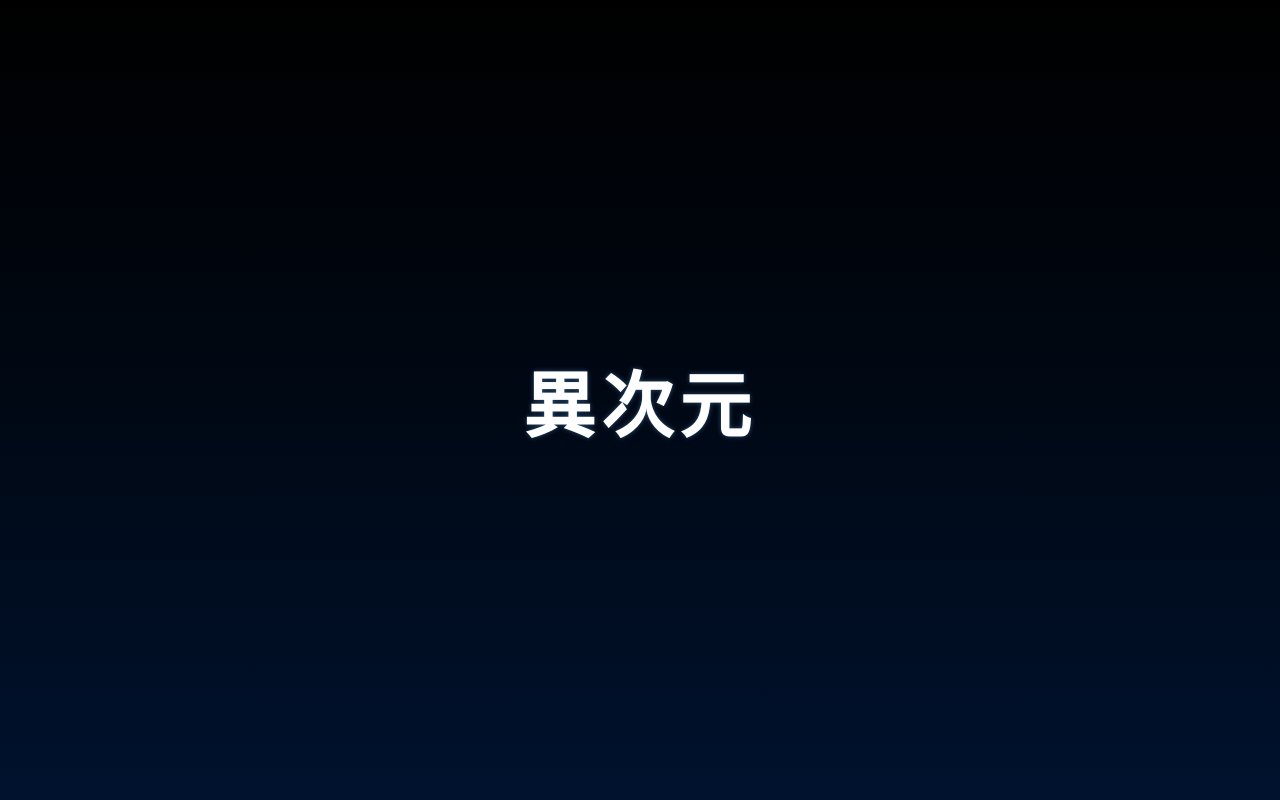
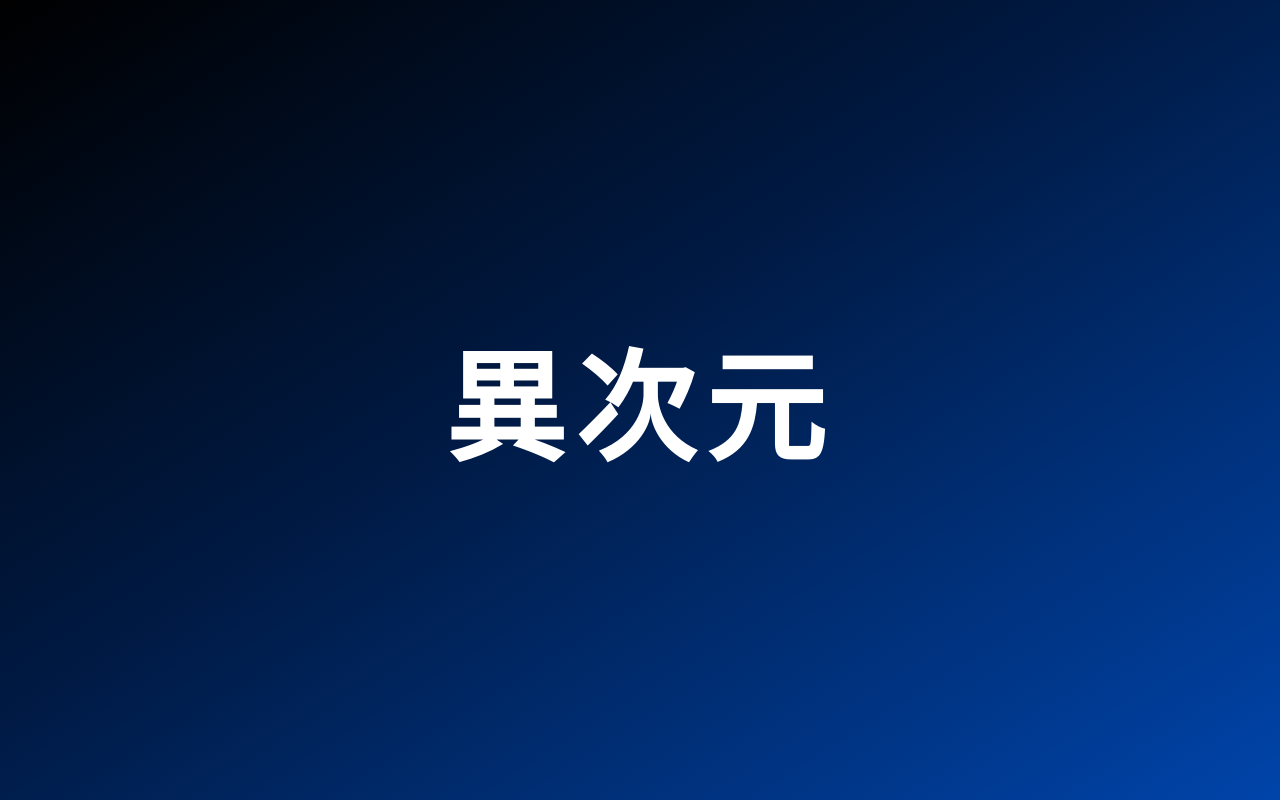
Before and after one commit to 450395Ayumu/mysite, a plain HTML site: page index.html in a window 1280 px wide. Drawn offline with Linux system fonts and the light colour scheme.

Commit message:
Update index.html

```diff
--- a/index.html
+++ b/index.html
@@ -6,53 +6,39 @@
   <title>異次元</title>
 
   <style>
-
     html, body {
       margin: 0;
+      padding: 0;
       width: 100%;
-      height: 100%;
+      min-height: 100vh;
     }
 
     body {
-
-      background:
-        linear-gradient(
-          to bottom,
-          #000000,
-          #000814,
-          #00122e
-        );
+      background: linear-gradient(
+        to bottom right,
+        #000000 0%,
+        #001a44 45%,
+        #0044aa 100%
+      );
 
       color: white;
-
       font-family: sans-serif;
 
       display: flex;
       justify-content: center;
       align-items: center;
-
-      overflow: hidden;
     }
 
     h1 {
-
-      font-size: 72px;
-
-      letter-spacing: 6px;
-
-      text-shadow:
-        0 0 5px rgba(100, 180, 255, 0.4);
-
+      font-size: 120px;
+      letter-spacing: 10px;
+      margin: 0;
     }
-
   </style>
-
 </head>
 
 <body>
-
   <h1>異次元</h1>
-
 </body>
 
 </html>
```
